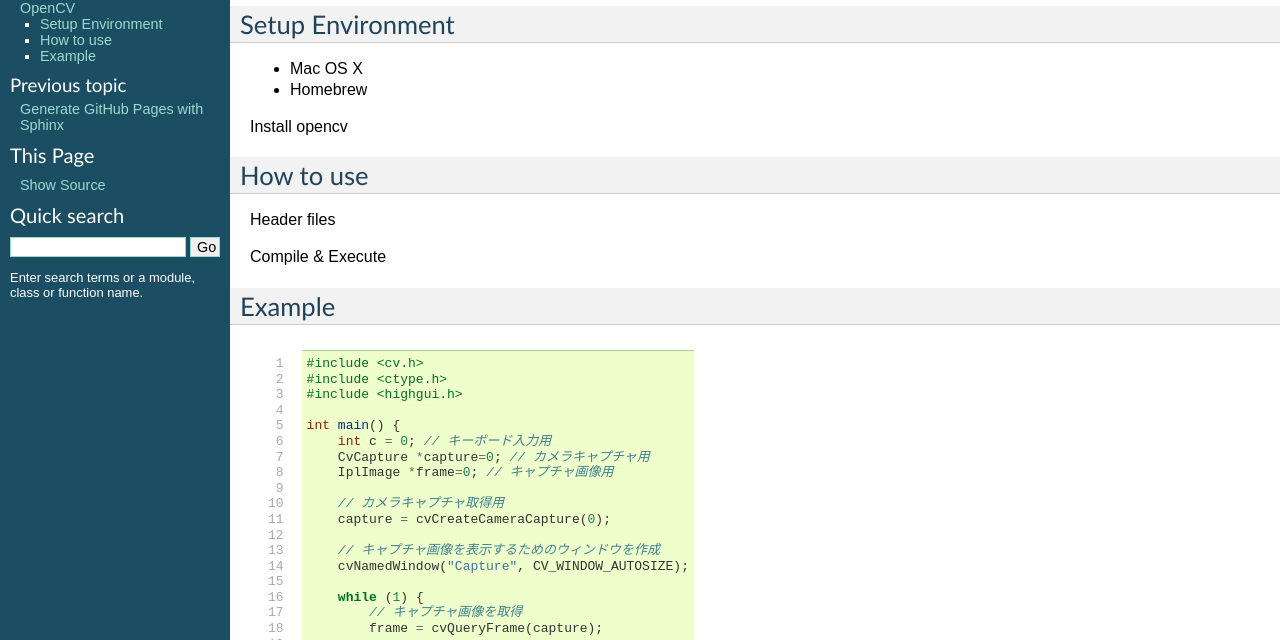
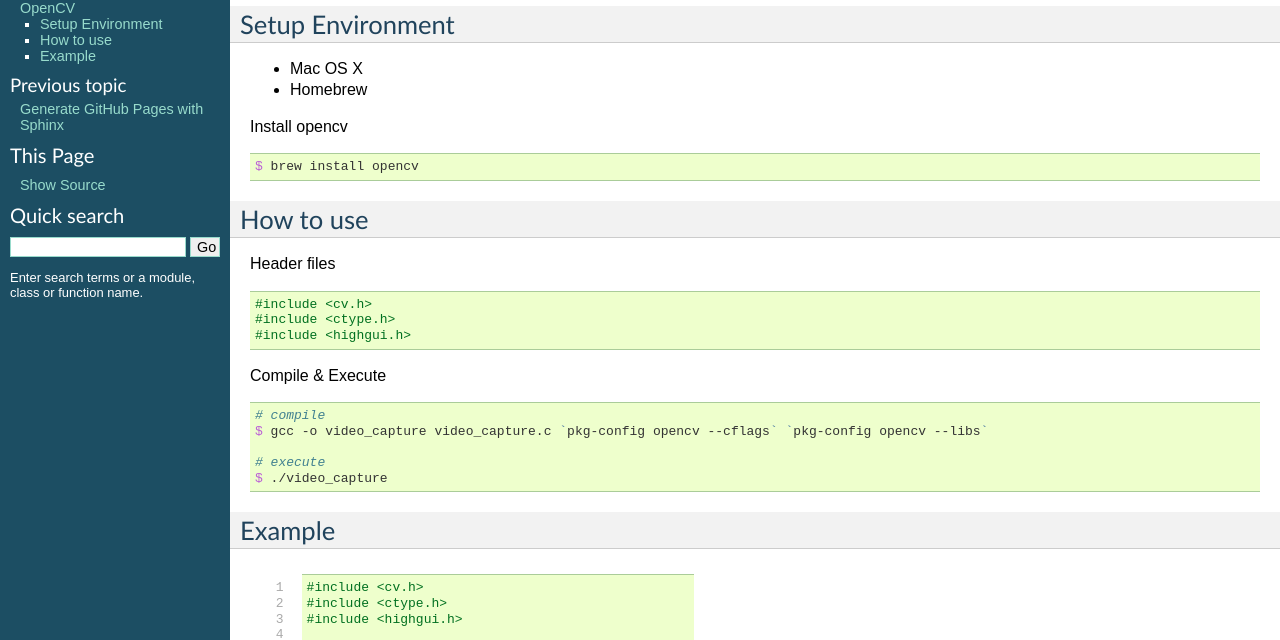
Before and after one commit to wkentaro/reference, a plain HTML site: page video_capture_with_c_opencv.html in a window 1280 px wide. Shown: the part 90-730 px from the top of the page. Drawn offline with Linux system fonts and the light colour scheme.

Commit message:
Generated gh-pages for commit 6810317 Author: Kentaro Wada <www.kentaro.wada@gmail.com>
    Update video_capture displaying code

```diff
--- a/video_capture_with_c_opencv.html
+++ b/video_capture_with_c_opencv.html
@@ -54,11 +54,26 @@
 <li>Homebrew</li>
 </ul>
 <p>Install opencv</p>
+<div class="highlight-bash"><div class="highlight"><pre><span class="nv">$ </span>brew install opencv
+</pre></div>
+</div>
 </div>
 <div class="section" id="how-to-use">
 <h2>How to use<a class="headerlink" href="#how-to-use" title="Permalink to this headline">¶</a></h2>
 <p>Header files</p>
+<div class="highlight-c"><div class="highlight"><pre><span class="cp">#include &lt;cv.h&gt;</span>
+<span class="cp">#include &lt;ctype.h&gt;</span>
+<span class="cp">#include &lt;highgui.h&gt;</span>
+</pre></div>
+</div>
 <p>Compile &amp; Execute</p>
+<div class="highlight-bash"><div class="highlight"><pre><span class="c"># compile</span>
+<span class="nv">$ </span>gcc -o video_capture video_capture.c <span class="sb">`</span>pkg-config opencv --cflags<span class="sb">`</span> <span class="sb">`</span>pkg-config opencv --libs<span class="sb">`</span>
+
+<span class="c"># execute</span>
+<span class="nv">$ </span>./video_capture
+</pre></div>
+</div>
 </div>
 <div class="section" id="example">
 <h2>Example<a class="headerlink" href="#example" title="Permalink to this headline">¶</a></h2>
```
Also changed, not shown: searchindex.js (+1 -1 lines), _sources/video_capture_with_c_opencv.txt.
